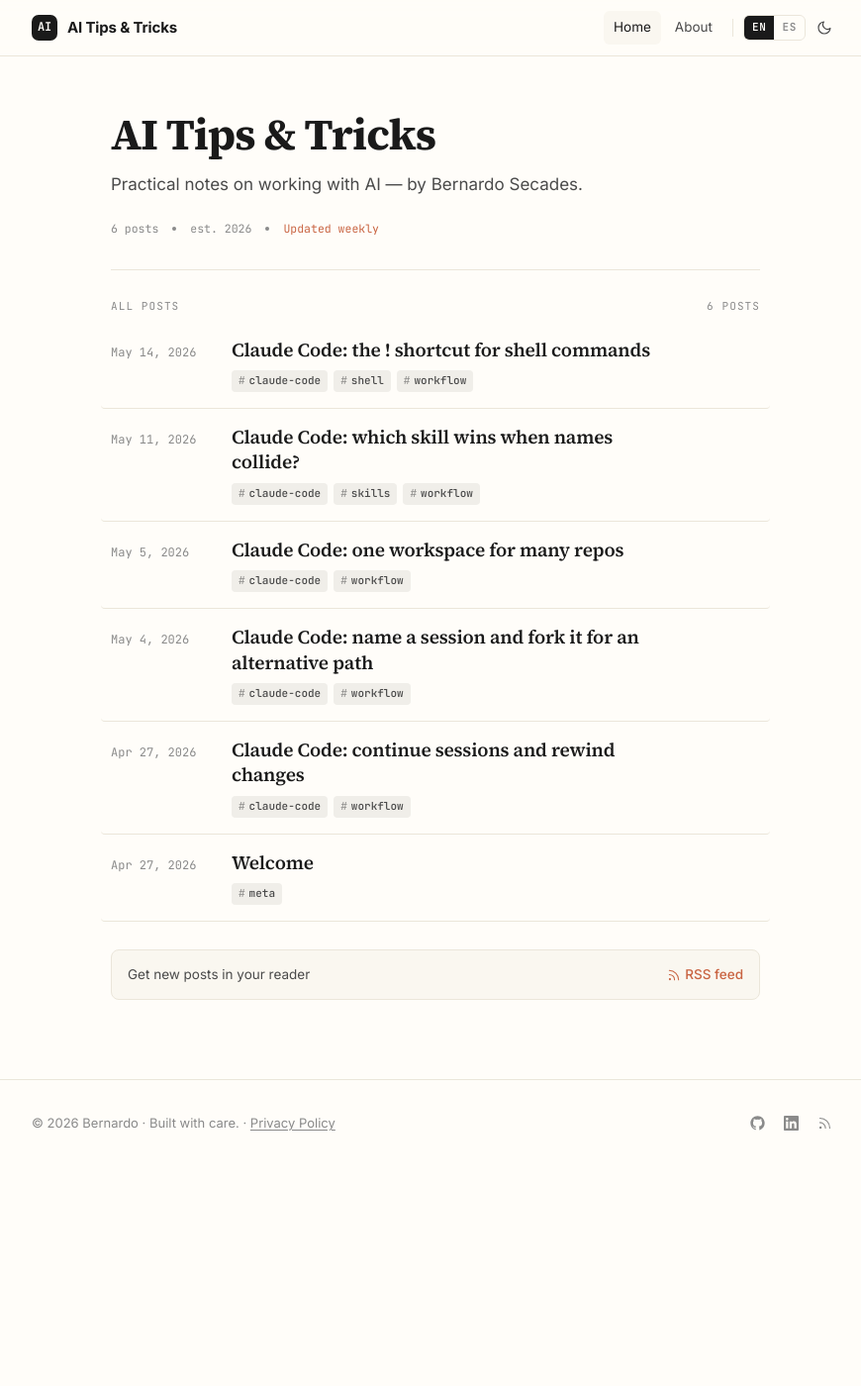
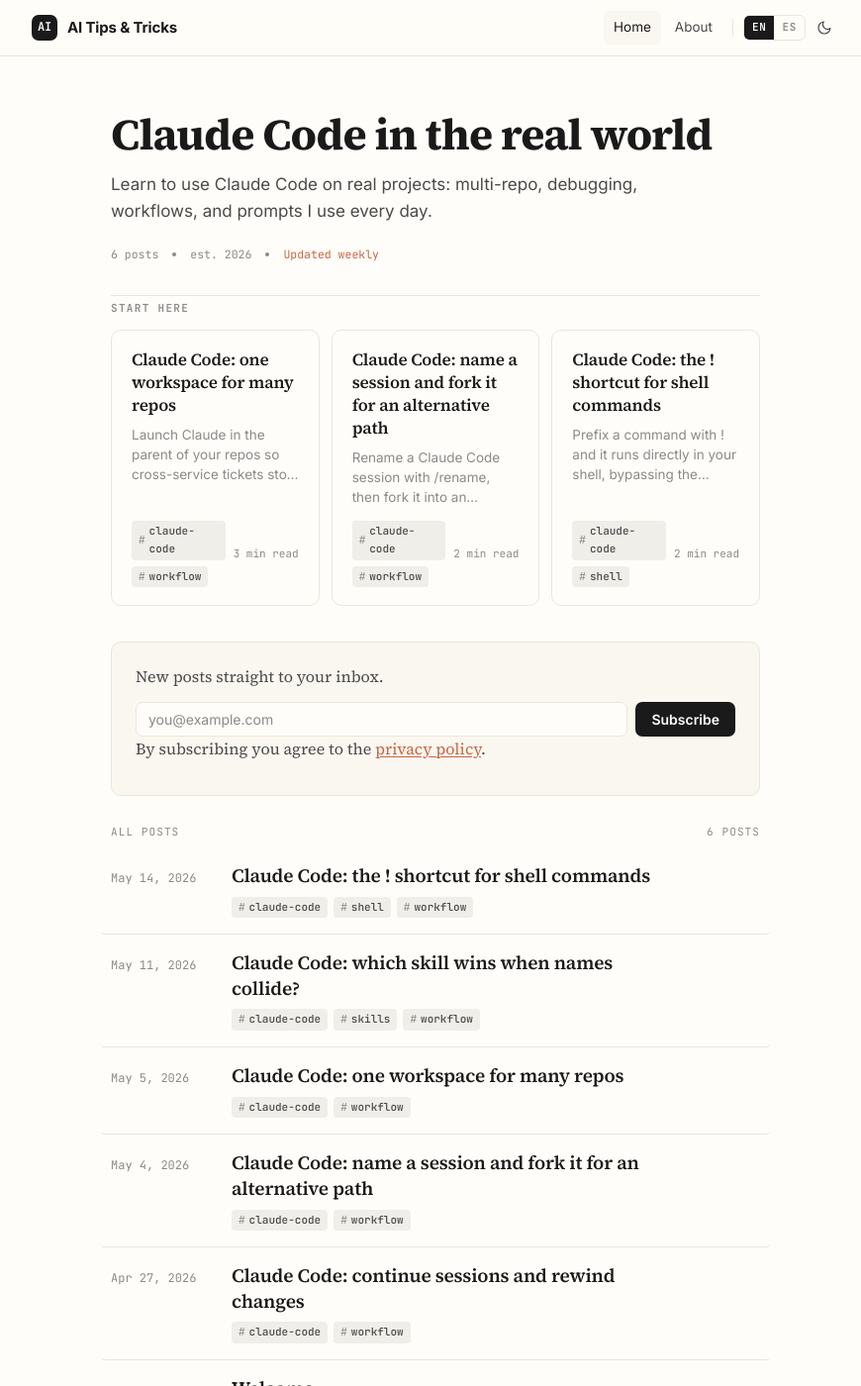
Before and after one commit to bernardosecades/bernardosecades.github.io, a Jekyll site: the page built from en/index.md, in a window 1280 px wide and 1400 px high. Shown: the whole window at 99% size, without its empty margins (200-1070 px from the left). Built offline with Jekyll 4.4.1, drawn with Linux system fonts in a browser that asks for light colours.

Commit message:
home modified

```diff
--- a/_layouts/home.html
+++ b/_layouts/home.html
@@ -9,6 +9,13 @@
   {%- assign t_updated = 'Actualizado semanalmente' -%}
   {%- assign t_rss_intro = 'Recibe nuevos posts en tu lector' -%}
   {%- assign t_empty = 'Aún no hay posts. Vuelve pronto.' -%}
+  {%- assign t_featured = 'Para empezar' -%}
+  {%- assign t_nl_desc = 'Nuevos posts directamente en tu bandeja de entrada.' -%}
+  {%- assign t_nl_placeholder = 'tu@email.com' -%}
+  {%- assign t_nl_submit = 'Suscribirme' -%}
+  {%- assign t_nl_privacy = 'Al suscribirte aceptas la' -%}
+  {%- assign t_nl_privacy_link = 'política de privacidad' -%}
+  {%- assign t_nl_privacy_url = '/es/privacy/' -%}
 {%- else -%}
   {%- assign t_posts = 'posts' -%}
   {%- assign t_min = 'min read' -%}
@@ -16,6 +23,13 @@
   {%- assign t_updated = 'Updated weekly' -%}
   {%- assign t_rss_intro = 'Get new posts in your reader' -%}
   {%- assign t_empty = 'No posts yet. Check back soon.' -%}
+  {%- assign t_featured = 'Start here' -%}
+  {%- assign t_nl_desc = 'New posts straight to your inbox.' -%}
+  {%- assign t_nl_placeholder = 'you@example.com' -%}
+  {%- assign t_nl_submit = 'Subscribe' -%}
+  {%- assign t_nl_privacy = 'By subscribing you agree to the' -%}
+  {%- assign t_nl_privacy_link = 'privacy policy' -%}
+  {%- assign t_nl_privacy_url = '/en/privacy/' -%}
 {%- endif -%}
 
 {%- assign posts = site.posts | where: "lang", cur_lang | sort: 'date' | reverse -%}
@@ -23,7 +37,7 @@
 <div class="container">
   <section class="home-hero">
     <h1>{{ page.title }}</h1>
-    {% if page.description %}<p>{{ page.description }}</p>{% endif %}
+    {% if page.description %}<p class="hero-lede">{{ page.description }}</p>{% endif %}
     <div class="hero-meta">
       <span>{{ posts.size }} {{ t_posts }}</span>
       <span class="dot"></span>
@@ -31,6 +45,43 @@
       <span class="dot"></span>
       <span class="accent">{{ t_updated }}</span>
     </div>
+  </section>
+
+  {% if page.featured and page.featured.size > 0 %}
+  <section class="feat-section">
+    <div class="section-label">{{ t_featured }}</div>
+    <div class="feat-grid">
+      {% for ref in page.featured %}
+        {%- assign feat_post = posts | where: "ref", ref | first -%}
+        {% if feat_post %}
+        <a class="feat-card" href="{{ feat_post.url | relative_url }}">
+          <div class="feat-card-body">
+            <h2>{{ feat_post.title }}</h2>
+            {% if feat_post.excerpt_text %}<p>{{ feat_post.excerpt_text }}</p>{% endif %}
+          </div>
+          <div class="feat-card-foot">
+            {% if feat_post.tags and feat_post.tags.size > 0 %}
+            <div class="tags">{% for tag in feat_post.tags limit:2 %}<span class="tag">{{ tag }}</span>{% endfor %}</div>
+            {% endif %}
+            {% if feat_post.read_min %}<span class="read">{{ feat_post.read_min }} {{ t_min }}</span>{% endif %}
+          </div>
+        </a>
+        {% endif %}
+      {% endfor %}
+    </div>
+  </section>
+  {% endif %}
+
+  <section class="home-newsletter">
+    <p>{{ t_nl_desc }}</p>
+    <form action="https://buttondown.com/api/emails/embed-subscribe/bernardosecades" method="post">
+      <input type="hidden" name="metadata__lang" value="{{ cur_lang }}" />
+      <input type="email" name="email" placeholder="{{ t_nl_placeholder }}" required />
+      <input type="submit" value="{{ t_nl_submit }}" />
+    </form>
+    <p class="hn-privacy">
+      {{ t_nl_privacy }} <a href="{{ t_nl_privacy_url }}">{{ t_nl_privacy_link }}</a>.
+    </p>
   </section>
 
   {% if posts.size == 0 %}
--- a/assets/css/style.css
+++ b/assets/css/style.css
@@ -572,6 +572,72 @@
   margin: 1.5rem 0;
 }
 
+/* ── Featured posts (home) ────────────────────────────────────────────── */
+.feat-section { margin-top: 4px; }
+.section-label {
+  font-family: var(--mono); font-size: 11px; letter-spacing: 0.12em;
+  text-transform: uppercase; color: var(--fg-mute); font-weight: 700;
+  margin-bottom: 12px;
+}
+.feat-grid { display: grid; grid-template-columns: repeat(3, 1fr); gap: 12px; }
+.feat-card {
+  display: flex; flex-direction: column;
+  border: 1px solid var(--line); border-radius: 10px;
+  padding: 18px 20px; gap: 14px;
+  transition: border-color .15s, background .15s;
+}
+.feat-card:hover { border-color: var(--accent); background: var(--bg-elev); }
+.feat-card-body { flex: 1; }
+.feat-card-body h2 {
+  font-family: var(--serif); font-size: 17px; line-height: 1.35;
+  font-weight: 600; letter-spacing: -0.01em;
+  color: var(--fg); margin: 0 0 8px;
+  transition: color .15s;
+}
+.feat-card:hover .feat-card-body h2 { color: var(--accent); }
+.feat-card-body p {
+  font-size: 13.5px; line-height: 1.5; color: var(--fg-mute);
+  margin: 0; display: -webkit-box; -webkit-line-clamp: 3;
+  -webkit-box-orient: vertical; overflow: hidden;
+}
+.feat-card-foot {
+  display: flex; align-items: center; justify-content: space-between; gap: 8px;
+}
+.feat-card-foot .tags { display: inline-flex; gap: 6px; flex-wrap: wrap; }
+.feat-card-foot .read {
+  font-family: var(--mono); font-size: 11px; color: var(--fg-mute); white-space: nowrap;
+}
+
+/* ── Newsletter CTA (home) ────────────────────────────────────────────── */
+.home-newsletter {
+  margin-top: 36px; padding: 22px 24px;
+  background: var(--bg-elev); border: 1px solid var(--line); border-radius: 10px;
+}
+.home-newsletter > p {
+  font-family: var(--serif); font-size: 16px; color: var(--fg-soft); margin: 0 0 12px;
+}
+.home-newsletter form { display: flex; gap: 8px; flex-wrap: wrap; }
+.home-newsletter input[type="email"] {
+  flex: 1; min-width: 180px;
+  padding: 8px 12px; border: 1px solid var(--line); border-radius: 7px;
+  background: var(--bg); color: var(--fg);
+  font-family: var(--sans); font-size: 14px;
+  outline: none; transition: border-color .15s;
+}
+.home-newsletter input[type="email"]:focus { border-color: var(--accent); }
+.home-newsletter input[type="email"]::placeholder { color: var(--fg-mute); }
+.home-newsletter input[type="submit"] {
+  padding: 8px 16px; border-radius: 7px; border: none;
+  background: var(--fg); color: var(--bg);
+  font-family: var(--sans); font-size: 14px; font-weight: 600;
+  cursor: pointer; transition: background .15s, color .15s; white-space: nowrap;
+}
+.home-newsletter input[type="submit"]:hover { background: var(--accent); color: #fff; }
+.hn-privacy {
+  margin: 10px 0 0; font-family: var(--mono); font-size: 11px; color: var(--fg-mute);
+}
+.hn-privacy a { color: var(--accent); text-decoration: underline; text-underline-offset: 2px; }
+
 /* ── Responsive ───────────────────────────────────────────────────────── */
 @media (max-width: 640px) {
   .container, .container-wide { padding: 0 20px; }
@@ -581,4 +647,5 @@
   .post-row { grid-template-columns: 1fr auto; }
   .post-row .date { grid-column: 1 / -1; }
   .about-grid { grid-template-columns: 1fr; }
+  .feat-grid { grid-template-columns: 1fr; }
 }
--- a/en/index.md
+++ b/en/index.md
@@ -1,8 +1,12 @@
 ---
 layout: home
-title: "AI Tips & Tricks"
-description: "Practical notes on working with AI — by Bernardo Secades."
+title: "Claude Code in the real world"
+description: "Learn to use Claude Code on real projects: multi-repo, debugging, workflows, and prompts I use every day."
 permalink: /en/
 lang: en
 nav: home
+featured:
+  - claude-code-multi-repo-workspace
+  - claude-code-fork-session
+  - claude-code-bang-shortcut
 ---
--- a/es/index.md
+++ b/es/index.md
@@ -1,8 +1,12 @@
 ---
 layout: home
-title: "AI Tips & Tricks"
-description: "Notas prácticas para trabajar con IA — por Bernardo Secades."
+title: "Claude Code en proyectos reales"
+description: "Aprende a usar Claude Code en proyectos reales: multi-repo, debugging, workflows y prompts que uso cada día."
 permalink: /es/
 lang: es
 nav: home
+featured:
+  - claude-code-multi-repo-workspace
+  - claude-code-fork-session
+  - claude-code-bang-shortcut
 ---
```
